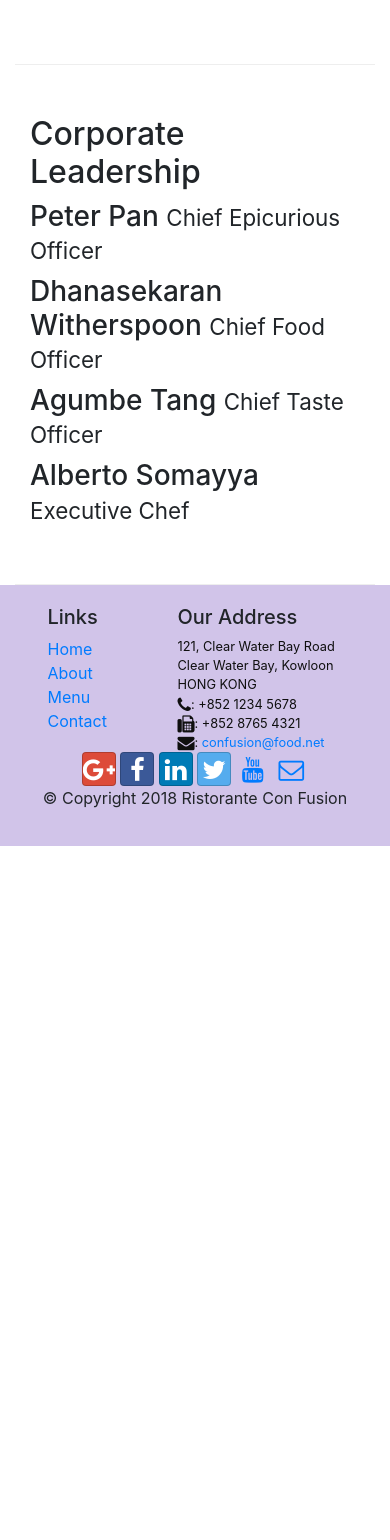
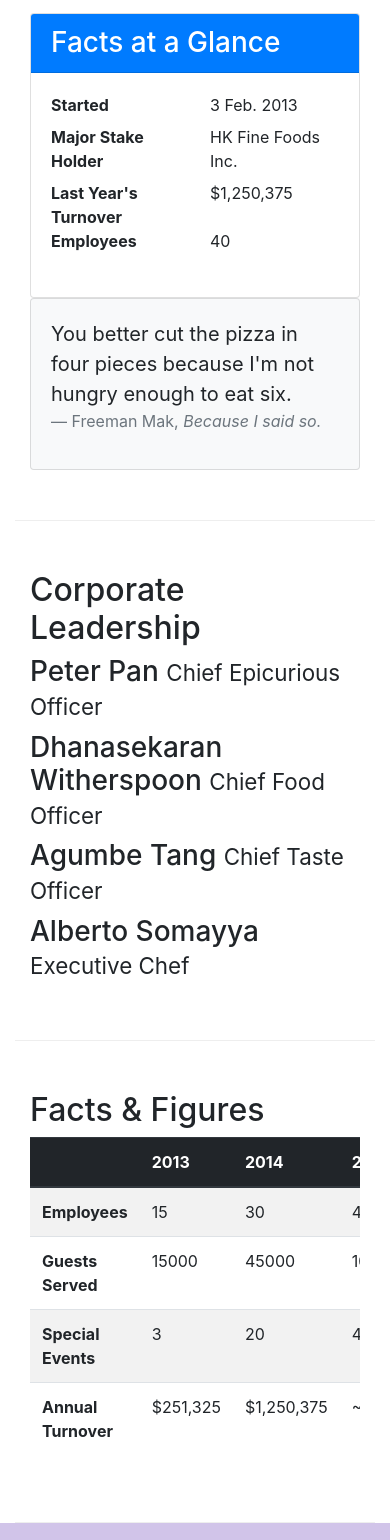
Before and after one commit to alexcaiev/conFusion, a website: page aboutus.html in a window 390 px wide. Shown: the part 1037-2577 px from the top of the page. Before the commit the page ends 1883 px from the top, so only its background shows below. Drawn offline with nearby package versions, Linux system fonts and the light colour scheme.

Commit message:
Added Tables and Cards

```diff
--- a/aboutus.html
+++ b/aboutus.html
@@ -61,10 +61,36 @@
     <div class="row row-content">
       <div class="col-12 col-sm-6">
         <h2>Our History</h2>
-                <p>Started in 2010, Ristorante con Fusion quickly established itself as a culinary icon par excellence in Hong Kong. With its unique brand of world fusion cuisine that can be found nowhere else, it enjoys patronage from the A-list clientele in Hong Kong.  Featuring four of the best three-star Michelin chefs in the world, you never know what will arrive on your plate the next time you visit us.</p>
+        <p>Started in 2010, Ristorante con Fusion quickly established itself as a culinary icon par excellence in Hong Kong. With its unique brand of world fusion cuisine that can be found nowhere else, it enjoys patronage from the A-list clientele in Hong
+          Kong. Featuring four of the best three-star Michelin chefs in the world, you never know what will arrive on your plate the next time you visit us.</p>
         <p>The restaurant traces its humble beginnings to <em>The Frying Pan</em>, a successful chain started by our CEO, Mr. Peter Pan, that featured for the first time the world's best cuisines in a pan.</p>
       </div>
-            <div class="col-12 col-sm-6">
+      <div class="col-sm">
+        <div class="card">
+          <h3 class="card-header bg-primary text-white">Facts at a Glance</h3>
+          <div class="card-body">
+            <dl class="row">
+              <dt class="col-6">Started</dt>
+              <dd class="col-6">3 Feb. 2013</dd>
+              <dt class="col-6">Major Stake Holder</dt>
+              <dd class="col-6">HK Fine Foods Inc.</dd>
+              <dt class="col-6">Last Year's Turnover</dt>
+              <dd class="col-6">$1,250,375</dd>
+              <dt class="col-6">Employees</dt>
+              <dd class="col-6">40</dd>
+            </dl>
+          </div>
+        </div>
+      </div>
+      <div class="col-12">
+        <div class="card card-body bg-light">
+          <blockquote class="blockquote">
+            <p class="mb-0">You better cut the pizza in four pieces because I'm not hungry enough to eat six.</p>
+            <footer class="blockquote-footer">Freeman Mak,
+            <cite title="Source Title">Because I said so.</cite>
+          </footer>
+          </blockquote>
+        </div>
       </div>
     </div>
 
@@ -73,14 +99,63 @@
       <div class="col-12">
         <h2>Corporate Leadership</h2>
         <h3>Peter Pan <small>Chief Epicurious Officer</small></h3>
-                <p class="d-none d-sm-block">Our CEO, Peter, credits his hardworking East Asian immigrant parents who undertook the arduous journey to the shores of America with the intention of giving their children the best future. His mother's wizardy in the kitchen whipping up the tastiest dishes with whatever is available inexpensively at the supermarket, was his first inspiration to create the fusion cuisines for which <em>The Frying Pan</em> became well known. He brings his zeal for fusion cuisines to this restaurant, pioneering cross-cultural culinary connections.</p>
+        <p class="d-none d-sm-block">Our CEO, Peter, credits his hardworking East Asian immigrant parents who undertook the arduous journey to the shores of America with the intention of giving their children the best future. His mother's wizardy in the kitchen whipping up the tastiest
+          dishes with whatever is available inexpensively at the supermarket, was his first inspiration to create the fusion cuisines for which <em>The Frying Pan</em> became well known. He brings his zeal for fusion cuisines to this restaurant, pioneering
+          cross-cultural culinary connections.</p>
         <h3>Dhanasekaran Witherspoon <small>Chief Food Officer</small></h3>
-                <p class="d-none d-sm-block">Our CFO, Danny, as he is affectionately referred to by his colleagues, comes from a long established family tradition in farming and produce. His experiences growing up on a farm in the Australian outback gave him great appreciation for varieties of food sources. As he puts it in his own words, <em>Everything that runs, wins, and everything that stays, pays!</em></p>
+        <p class="d-none d-sm-block">Our CFO, Danny, as he is affectionately referred to by his colleagues, comes from a long established family tradition in farming and produce. His experiences growing up on a farm in the Australian outback gave him great appreciation for varieties
+          of food sources. As he puts it in his own words, <em>Everything that runs, wins, and everything that stays, pays!</em></p>
         <h3>Agumbe Tang <small>Chief Taste Officer</small></h3>
-                <p class="d-none d-sm-block">Blessed with the most discerning gustatory sense, Agumbe, our CTO, personally ensures that every dish that we serve meets his exacting tastes. Our chefs dread the tongue lashing that ensues if their dish does not meet his exacting standards. He lives by his motto, <em>You click only if you survive my lick.</em></p>
+        <p class="d-none d-sm-block">Blessed with the most discerning gustatory sense, Agumbe, our CTO, personally ensures that every dish that we serve meets his exacting tastes. Our chefs dread the tongue lashing that ensues if their dish does not meet his exacting standards. He
+          lives by his motto, <em>You click only if you survive my lick.</em></p>
         <h3>Alberto Somayya <small>Executive Chef</small></h3>
         <p class="d-none d-sm-block">Award winning three-star Michelin chef with wide International experience having worked closely with whos-who in the culinary world, he specializes in creating mouthwatering Indo-Italian fusion experiences. He says, <em>Put together the cuisines from the two craziest cultures, and you get a winning hit! Amma Mia!</em></p>
       </div>
+    </div>
+
+    <div class="row row-content">
+      <div class="col-12 col-sm-9">
+        <h2>Facts &amp; Figures</h2>
+        <div class="table-responsive">
+          <table class="table table-striped">
+            <thead class="thead-dark">
+              <tr>
+                <th>&nbsp;</th>
+                <th>2013</th>
+                <th>2014</th>
+                <th>2015</th>
+              </tr>
+            </thead>
+            <tbody>
+              <tr>
+                <th>Employees</th>
+                <td>15</td>
+                <td>30</td>
+                <td>40</td>
+              </tr>
+              <tr>
+                <th>Guests Served</th>
+                <td>15000</td>
+                <td>45000</td>
+                <td>100,000</td>
+              </tr>
+              <tr>
+                <th>Special Events</th>
+                <td>3</td>
+                <td>20</td>
+                <td>45</td>
+              </tr>
+              <tr>
+                <th>Annual Turnover</th>
+                <td>$251,325</td>
+                <td>$1,250,375</td>
+                <td>~$3,000,000</td>
+              </tr>
+            </tbody>
+          </table>
+        </div>
+      </div>
+      <div class="col-12 col-sm-3"></div>
     </div>
 
   </div>
```
Lines whose indentation alone changed are shown as unchanged.
